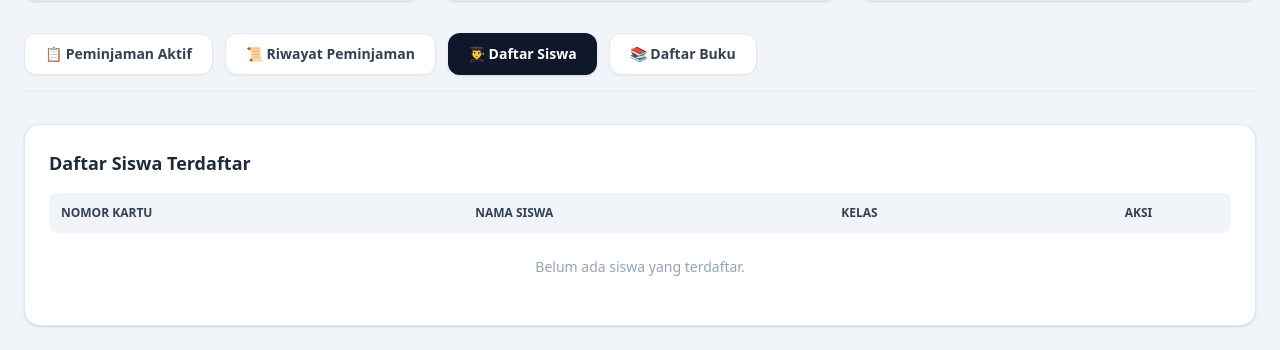
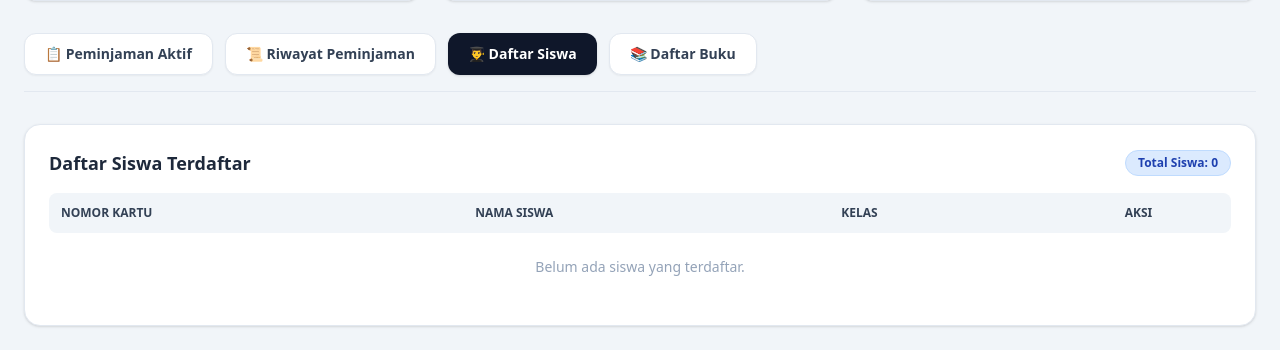
Before and after one commit to Brian-Faruq/perpustakaan-sistem, a PHP site: page /admin_dashboard.php in a window 1280 px wide, after a click on "👨‍🎓 Daftar Siswa". Shown: the part 553-903 px from the top of the page. Run offline with PHP 8.4, Linux system fonts and the light colour scheme; the visitor is signed in with stand-in values (Sample User, id 1); data that the repository does not hold is empty; some libraries are stand-ins or nearby versions.

Commit message:
tambahan fitur tabel buku dan siswa, yaitu jumalah

```diff
--- a/admin_dashboard.php
+++ b/admin_dashboard.php
@@ -411,7 +411,16 @@ if (isset($_POST['hapus_riwayat'])) {
 
         <!-- TABEL DAFTAR SISWA (ADA AKSI EDIT & HAPUS) -->
         <div id="siswa-tab" class="tab-content hidden bg-white rounded-2xl shadow p-6 border border-slate-200">
-            <h2 class="text-lg font-bold text-slate-800 mb-4">Daftar Siswa Terdaftar</h2>
+            <?php
+            $q_siswa = mysqli_query($koneksi, "SELECT * FROM siswa ORDER BY nama ASC");
+            $total_siswa = mysqli_num_rows($q_siswa);
+            ?>
+            <div class="flex justify-between items-center mb-4">
+                <h2 class="text-lg font-bold text-slate-800">Daftar Siswa Terdaftar</h2>
+                <span class="bg-blue-100 text-blue-800 text-xs font-extrabold px-3 py-1 rounded-full border border-blue-200">
+                    Total Siswa: <?= $total_siswa; ?>
+                </span>
+            </div>
             <div class="overflow-x-auto">
                 <table class="w-full text-left text-sm">
                     <thead class="bg-slate-100 text-slate-700 font-semibold uppercase text-xs">
@@ -424,9 +433,7 @@ if (isset($_POST['hapus_riwayat'])) {
                     </thead>
                     <tbody class="divide-y divide-slate-100">
                         <?php
-                        $q_siswa = mysqli_query($koneksi, "SELECT * FROM siswa ORDER BY nama ASC");
-
-                        if (mysqli_num_rows($q_siswa) > 0):
+                        if ($total_siswa > 0):
                             while ($s = mysqli_fetch_assoc($q_siswa)):
                         ?>
                             <tr class="hover:bg-slate-50 transition">
@@ -460,7 +467,16 @@ if (isset($_POST['hapus_riwayat'])) {
 
         <!-- TABEL DAFTAR BUKU KOLEKSI (ADA AKSI EDIT & HAPUS) -->
         <div id="buku-tab" class="tab-content hidden bg-white rounded-2xl shadow p-6 border border-slate-200">
-            <h2 class="text-lg font-bold text-slate-800 mb-4">Daftar Buku Koleksi</h2>
+            <?php
+            $q_buku_all = mysqli_query($koneksi, "SELECT * FROM buku ORDER BY judul ASC");
+            $total_buku = mysqli_num_rows($q_buku_all);
+            ?>
+            <div class="flex justify-between items-center mb-4">
+                <h2 class="text-lg font-bold text-slate-800">Daftar Buku Koleksi</h2>
+                <span class="bg-indigo-100 text-indigo-800 text-xs font-extrabold px-3 py-1 rounded-full border border-indigo-200">
+                    Total Buku: <?= $total_buku; ?>
+                </span>
+            </div>
             <div class="overflow-x-auto">
                 <table class="w-full text-left text-sm">
                     <thead class="bg-slate-100 text-slate-700 font-semibold uppercase text-xs">
@@ -473,9 +489,7 @@ if (isset($_POST['hapus_riwayat'])) {
                     </thead>
                     <tbody class="divide-y divide-slate-100">
                         <?php
-                        $q_buku_all = mysqli_query($koneksi, "SELECT * FROM buku ORDER BY judul ASC");
-
-                        if (mysqli_num_rows($q_buku_all) > 0):
+                        if ($total_buku > 0):
                             while ($b = mysqli_fetch_assoc($q_buku_all)):
                         ?>
                             <tr class="hover:bg-slate-50 transition">
```
